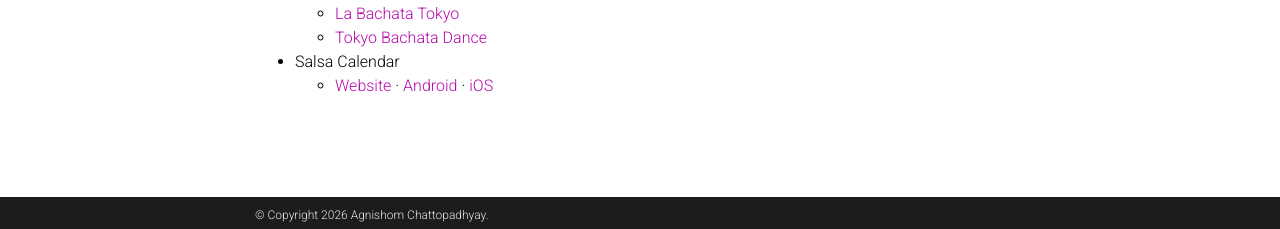
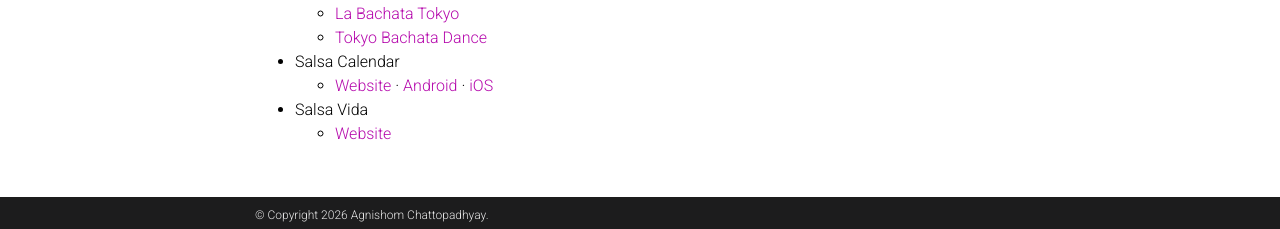
Before and after one commit to Agnishom/agnishom.github.io, a Jekyll site: the page built from _pages/bachata.md, in a window 1280 px wide and 900 px high, scrolled down 607 px. Shown: the part 668-897 px from the top of the window. Built offline with Jekyll 4.4.1, drawn with Linux system fonts in a browser that asks for light colours; nearby versions of some CDN libraries; comment, search, counter and statistics services are not loaded; a style sheet for code colours, icons or effects is not loaded.

Commit message:
update Bachata page

```diff
--- a/_pages/bachata.md
+++ b/_pages/bachata.md
@@ -53,3 +53,5 @@
   - [Tokyo Bachata Dance](https://www.meetup.com/tokyo-bachata-dance/)
 - Salsa Calendar
   - [Website](https://salsa-calendar.chips.jp/locations) · [Android](https://play.google.com/store/apps/details?id=jp.sproject.salsa_caledar&hl=en) · [iOS](https://apps.apple.com/ro/app/salsacalendar/id1571015243)
+- Salsa Vida
+  - [Website](https://www.salsavida.com/guides/japan/tokyo/)
```
